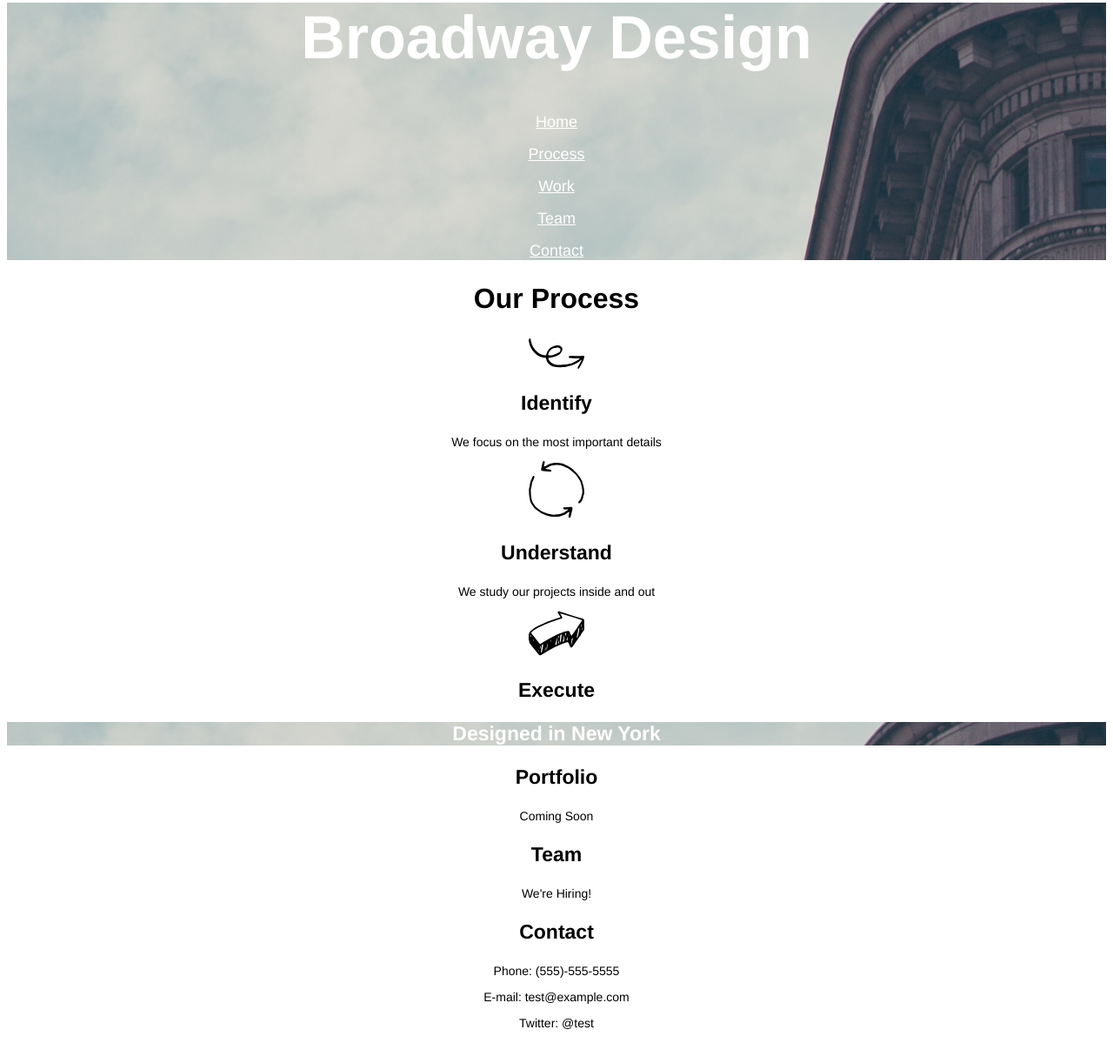
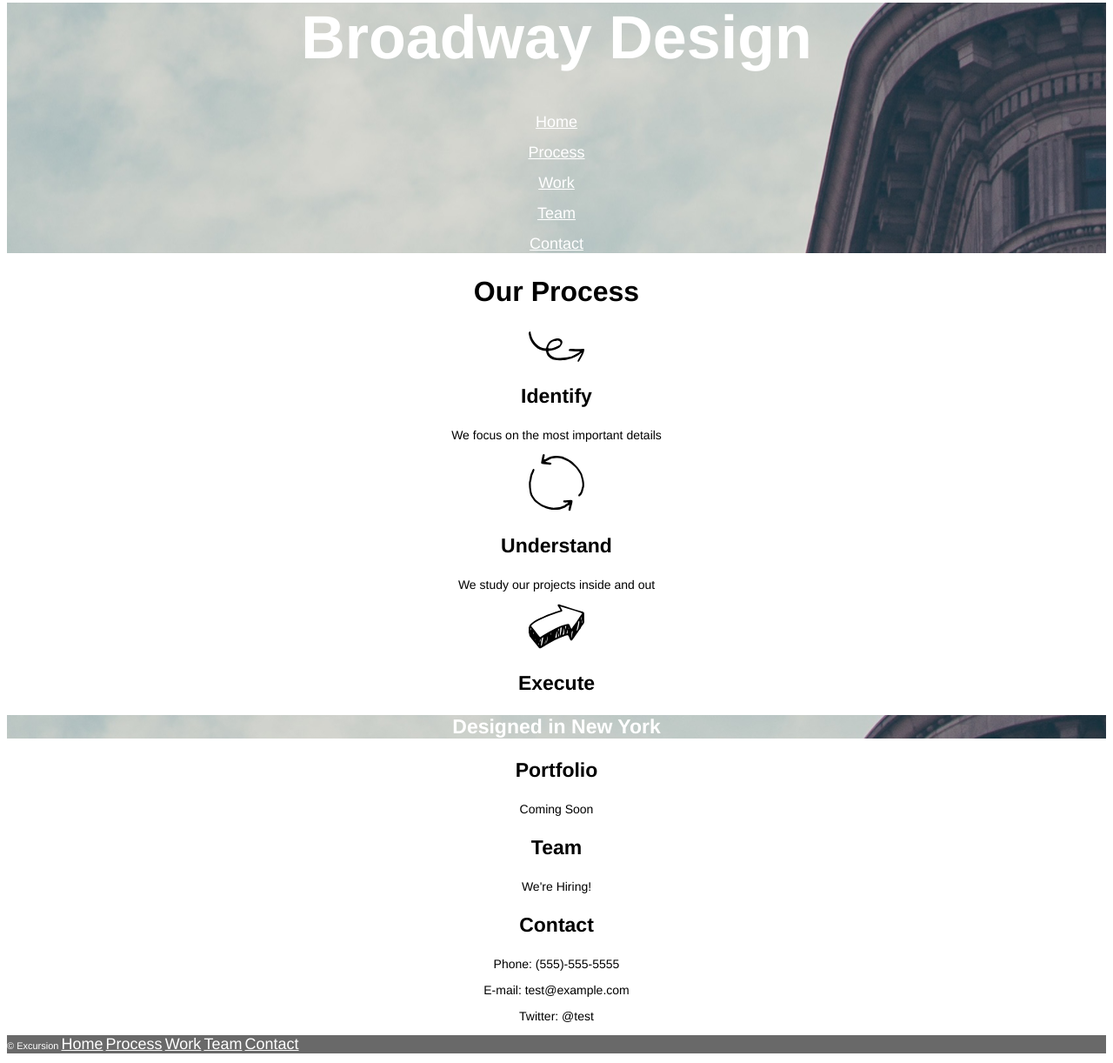
Before and after one commit to claraming/broadway, a plain HTML site: page index.html in a window 1280 px wide. Shown: the part 44-1266 px from the top of the page at 87% size. Before the commit the page ends 1242 px from the top, so only its background shows below. Drawn offline with Linux system fonts and the light colour scheme.

Commit message:
Add footer and additional edits

```diff
--- a/index.html
+++ b/index.html
@@ -10,17 +10,18 @@
   <!--Hero-->
   <div class="hero">
       <h1 id="home">Broadway Design</h1>
-      <a class="nav" href="#">Home</a><br><br>
-      <a class="nav" href="#process">Process</a><br><br>
-      <a class="nav" href="#work">Work</a><br><br>
-      <a class="nav" href="#team">Team</a><br><br>
-      <a class="nav" href="#contact">Contact</a>
+      <nav>
+        <p><a class="nav" href="#">Home</a></p>
+        <p><a class="nav" href="#process">Process</a></p>
+        <p><a class="nav" href="#work">Work</a></p>
+        <p><a class="nav" href="#team">Team</a></p>
+        <p><a class="nav" href="#contact">Contact</a></p>
       </nav>
   </div>
 
   <!--Process-->
   <div class="process">
-    <h2>Our Process</h2>
+    <h2 id="process">Our Process</h2>
     <image src="resources/images/identify.svg">
     <h3>Identify</h3>
     <p>We focus on the most important details</p>
@@ -34,14 +35,28 @@
   <!--About-->
   <div class="about">
     <h3 class="hero">Designed in New York</h3>
-    <h3>Portfolio</h3>
+    <h3 id="work">Portfolio</h3>
     <p>Coming Soon</p>
-    <h3>Team</h3>
+    <h3 id="team">Team</h3>
     <p>We're Hiring!</p>
-    <h3>Contact</h3>
+    <h3 id="contact">Contact</h3>
     <p>Phone: (555)-555-5555</p>
     <p>E-mail: test@example.com</p>
     <p>Twitter: @test</p>
     </p>
+  </div>
+
+  <!--Footer-->
+  <div class="footer">
+    <p>&copy; Excursion
+      <a class="nav" href="#">Home</a>
+      <a class="nav" href="#process">Process</a>
+      <a class="nav" href="#work">Work</a>
+      <a class="nav" href="#team">Team</a>
+      <a class="nav" href="#contact">Contact</a>
+    </p>
+  </div>
+
+
   </body>
 </html>
--- a/resources/css/style.css
+++ b/resources/css/style.css
@@ -33,3 +33,10 @@
 h3.hero {
   color: white;
 }
+
+.footer {
+  font-size: 11px;
+  color: white;
+  background-color: dimgray;
+  text-align: left;
+}
```
